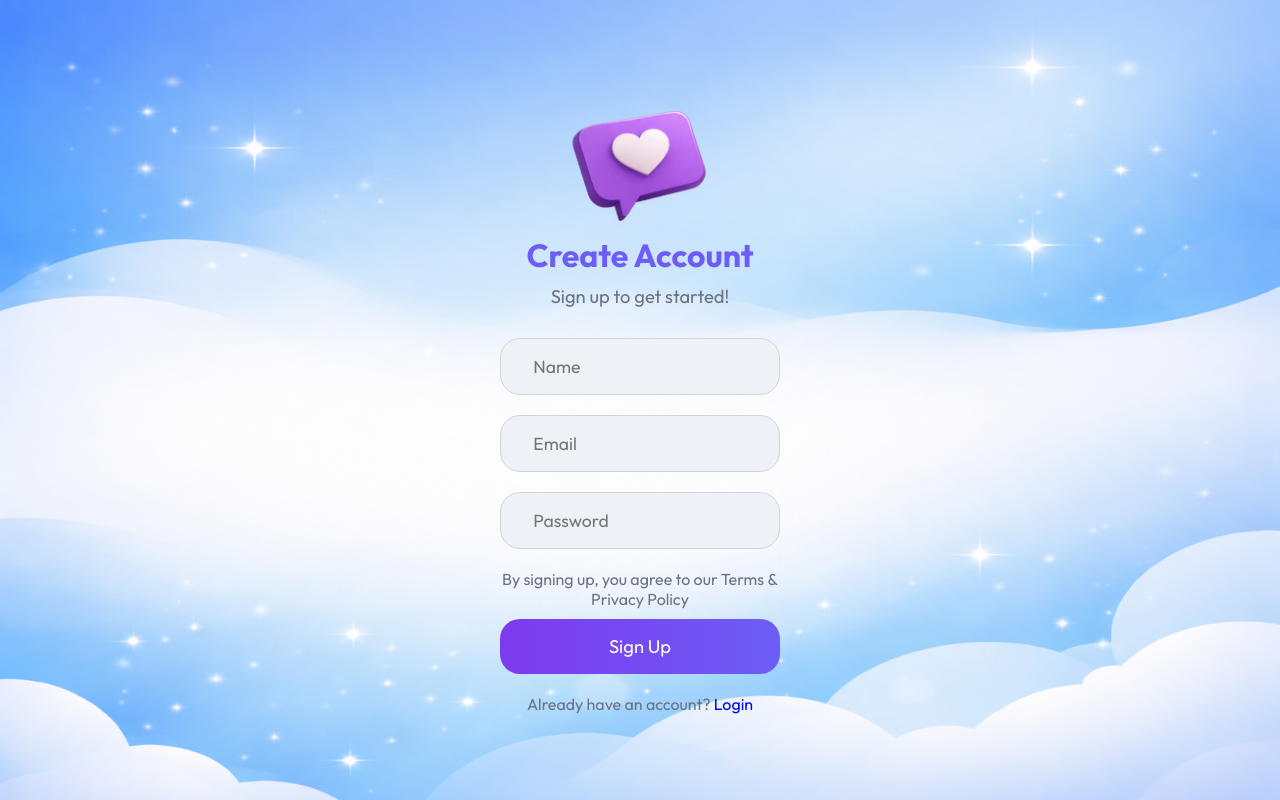
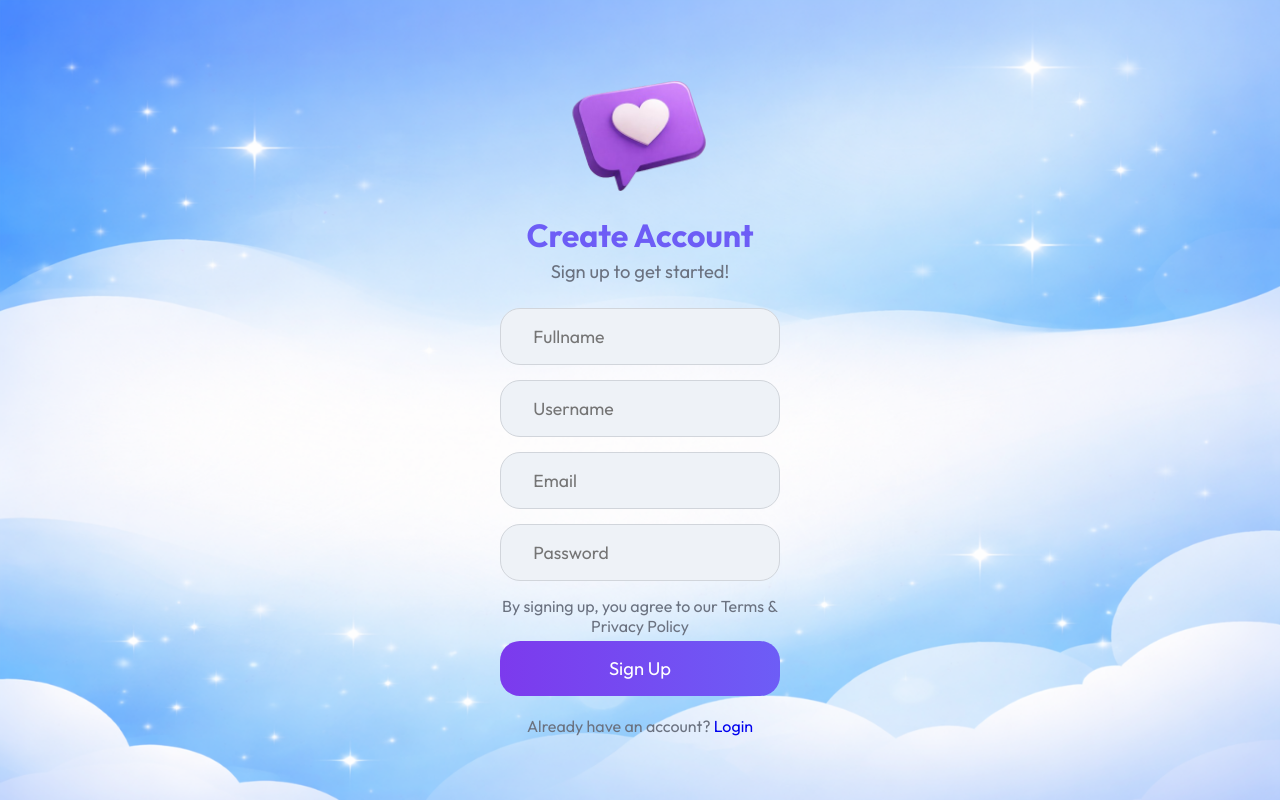
Before and after one commit to Shivamch0/SentraChat, a React (Vite) app in the folder Frontend/: page /signUp in a window 1280 px wide. Built offline with nearby package versions, Linux system fonts and the light colour scheme.

Commit message:
Validation completed

```diff
--- a/Frontend/package.json
+++ b/Frontend/package.json
@@ -11,6 +11,7 @@
   },
   "dependencies": {
     "@tailwindcss/vite": "^4.1.18",
+    "axios": "^1.13.5",
     "formik": "^2.4.9",
     "react": "^19.2.0",
     "react-dom": "^19.2.0",
--- a/Frontend/src/Pages/Login/Login.jsx
+++ b/Frontend/src/Pages/Login/Login.jsx
@@ -2,10 +2,25 @@ import React from 'react';
 import style from "./Login.module.css";
 import smily from "../../assets/Smily.png";
 import rocket from "../../assets/rocket.png"
-import { Link } from "react-router-dom";
+import { Link , useNavigate } from "react-router-dom";
+import { useFormik } from "formik";
+import { loginSchema } from '../../validations/loginScheam';
 
 
 function Login() {
+
+  const navigate = useNavigate();
+
+  const {handleChange , handleSubmit , values , errors} = useFormik({
+    initialValues : {
+      name : "",
+      password : ""
+    },
+    validationSchema : loginSchema,
+    onSubmit : (values) => {
+      navigate("/")
+    }
+  })
   return (
     <>
        <div className={style.container}>
@@ -15,13 +30,15 @@ function Login() {
           </div>
 
           <div className={style.formContainer}>
-              <form action="">
+              <form action="" onSubmit={handleSubmit}>
                 <h2>Welcome Back!</h2>
                 <p className={style.signUpPara}> Login to your account</p>
 
-                <input type="email" placeholder='Email' name='email'/>
+                <input type="email" placeholder='Email' name='email' onChange={handleChange} value={values.email} />
+                {errors.email && <p>{errors.email}</p>}
 
-                <input type="password" placeholder='Password' name="password"  />
+                <input type="password" placeholder='Password' name="password" onChange={handleChange} value={values.password}  />
+                {errors.password && <p>{errors.password}</p>}
 
               <div className={style.remember}>
                   <div>
--- a/Frontend/src/Pages/SignUp/SignUp.jsx
+++ b/Frontend/src/Pages/SignUp/SignUp.jsx
@@ -1,9 +1,26 @@
 import React from 'react';
 import style from "./SignUp.module.css";
 import purpleLike from '../../assets/like2.png';
-import { Link } from "react-router-dom";
+import { Link , useNavigate } from "react-router-dom";
+import { useFormik } from "formik";
+import { signUpSchema } from '../../validations/signUpSchema';
 
 function SignUp() {
+
+  const navigate = useNavigate();
+  const { values , handleChange , handleSubmit , errors } = useFormik({
+    initialValues : {
+      fullName : "",
+      userName : "",
+      email : "",
+      password : ""
+    },
+    validationSchema : signUpSchema,
+    onSubmit : (values) => {
+      navigate("/signUp")
+    }
+  })
+
   return (
     <>
       <div className={style.container}>
@@ -12,15 +29,21 @@ function SignUp() {
           </div>
 
           <div className={style.formContainer}>
-              <form action="">
+              <form action="" onSubmit={handleSubmit}>
                 <h2>Create Account</h2>
                 <p className={style.signUpPara}> Sign up to get started!</p>
 
-                <input type="text"  placeholder="Name" name='name'/>
+                <input type="text"  placeholder="Fullname" name='name' onChange={handleChange} value={values.fullName}/>
+                {errors.fullName && <p>{errors.fullName}</p>}
 
-                <input type="email" placeholder='Email' name='email'/>
+                <input type="text"  placeholder="Username" name='name' onChange={handleChange} value={values.userName}/>
+                {errors.userName && <p>{errors.userName}</p>}
 
-                <input type="password" placeholder='Password' name="password"  />
+                <input type="email" placeholder='Email' name='email' onChange={handleChange} value={values.email}/>
+                {errors.email && <p>{errors.email}</p>}
+
+                <input type="password" placeholder='Password' name="password"  onChange={handleChange} value={values.password} />
+                {errors.password && <p>{errors.password}</p>}
 
                 <p>By signing up, you agree to our Terms & Privacy Policy</p>
 
--- a/Frontend/src/Pages/SignUp/SignUp.module.css
+++ b/Frontend/src/Pages/SignUp/SignUp.module.css
@@ -12,7 +12,7 @@
 .imgbox{
     text-align: center;
     position: relative;
-    top: 60px;
+    top: 30px;
 }
 
 .imgbox img{
@@ -25,13 +25,13 @@
     align-items: center;
     gap: 20px;
     padding-inline: 120px;
-    margin-top: 30px;
+    margin-top: 10px;
 }
 
 .formContainer form{
     display: flex;
     flex-direction: column;
-    gap: 10px;
+    gap: 5px;
 }
 
 .formContainer h2{
@@ -66,6 +66,7 @@
     outline: none;
     background: linear-gradient(90deg, #7C3AED, #6D5DF6);
     color: white;
+    cursor: pointer;
 }
 
 .formContainer a{
--- /dev/null
+++ b/Frontend/src/validations/loginScheam.js
@@ -0,0 +1,6 @@
+import * as Yup from "yup";
+
+export const loginSchema = Yup.object({
+    email : Yup.string().required("Email is required...").email("Invalid Email..."),
+    password : Yup.string().min(4 , "Minimum 4 characters required...").required("Password required...")
+});
--- /dev/null
+++ b/Frontend/src/validations/signUpSchema.js
@@ -0,0 +1,8 @@
+import * as Yup from "yup";
+
+export const signUpSchema = Yup.object({
+    fullName : Yup.string().required("Full Name required..."),
+    userName : Yup.string().required("User Name required...").min(3 , "Minimum 3 characters required..."),
+    email : Yup.string().required("Email is required...").email("Invalid Email..."),
+    password : Yup.string().min(4 , "Minimum 4 characters required...").required("Password required...")
+})
```
Also changed, not shown: 1 other file (tests, documents, lock files or other folders).
